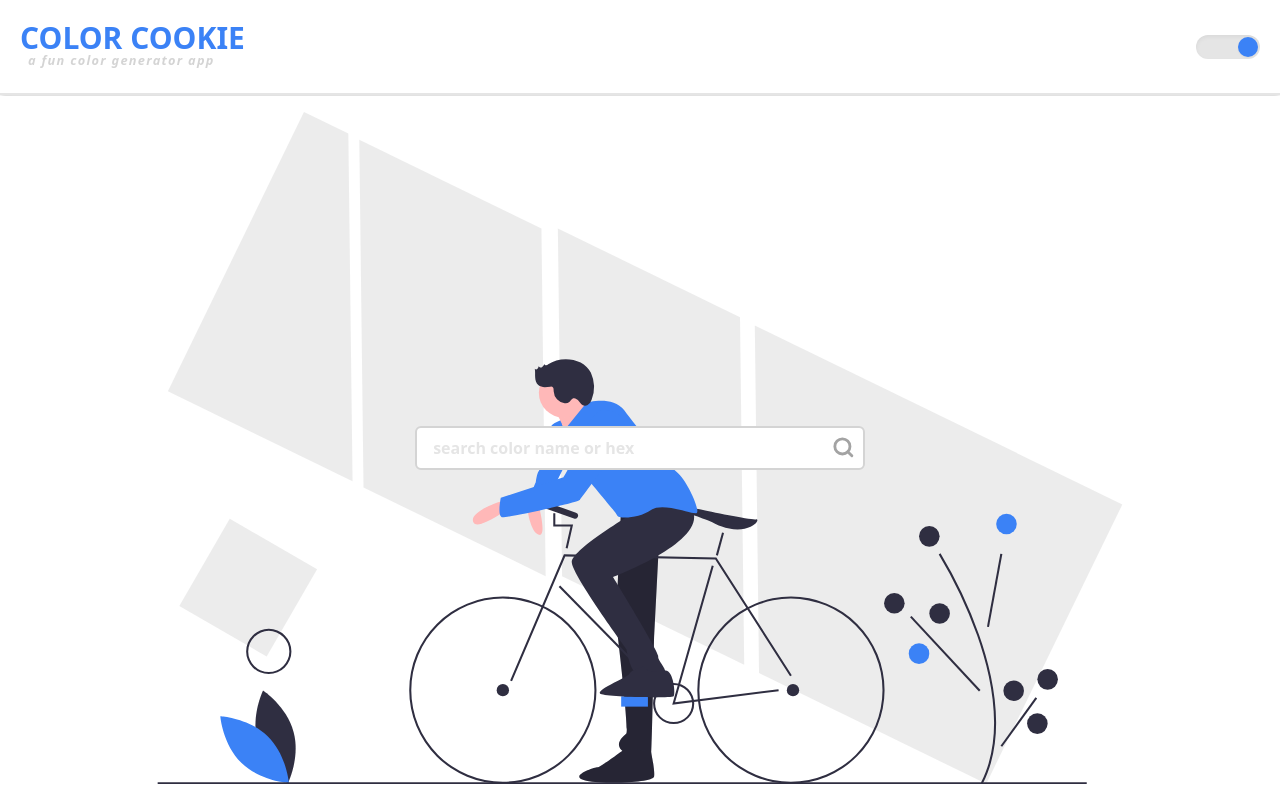
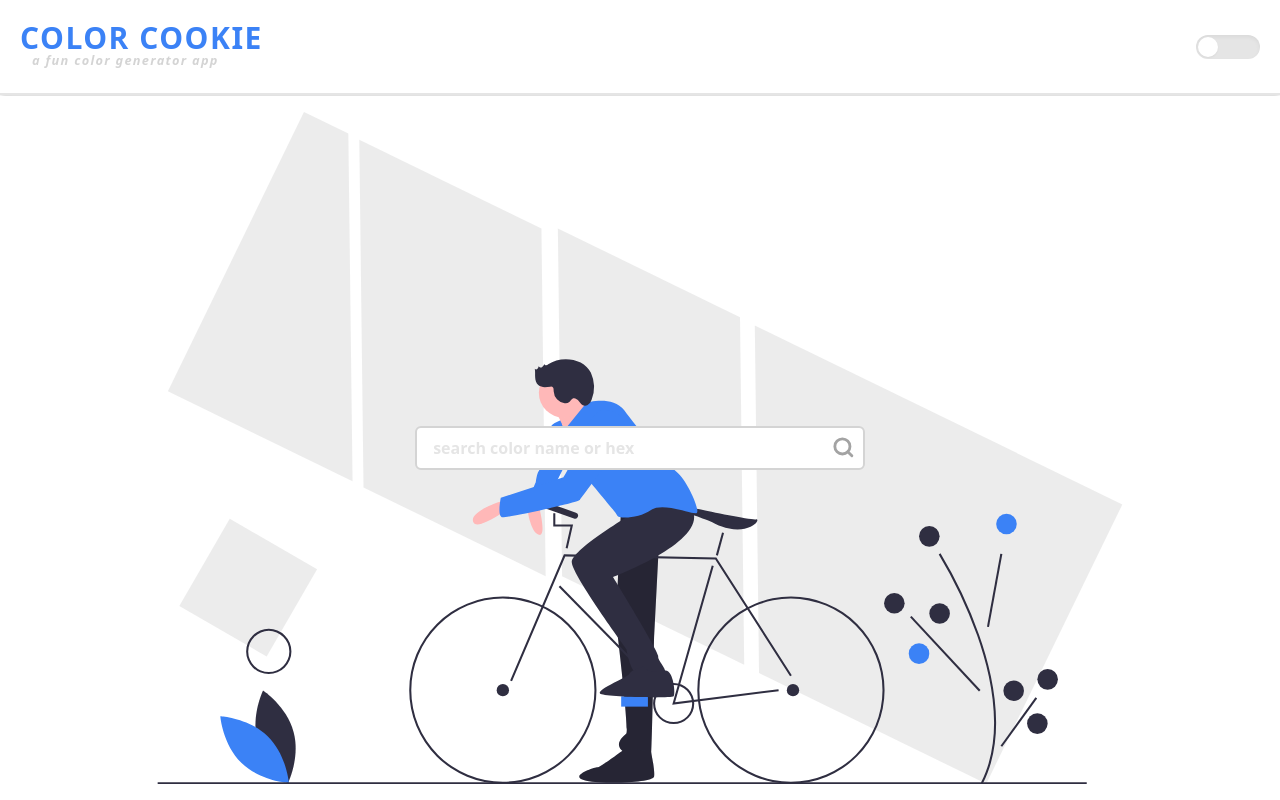
Before and after one commit to Z-T-R-D/color-cookie, a React (Vite) app: page / in a window 1280 px wide. Built offline with nearby package versions, Linux system fonts and the light colour scheme.

Commit message:
added zustand and removed transition

```diff
--- a/src/components/header.tsx
+++ b/src/components/header.tsx
@@ -1,13 +1,18 @@
+import { useStore } from "../context/store";
 import { SlideToggler } from "./slideToggler";
 
 export const Header = () => {
+  const currentColor = useStore((state) => state.currentColor);
   return (
-    <header className="  transition duration-500 ease-in flex justify-between shadow-md p-5 items-center align-middle bg-white  dark:bg-black border-b-2 border-neutral-200 dark:border-neutral-700 ">
+    <header className=" flex justify-between shadow-md p-5 items-center align-middle bg-white dark:bg-black border-b-2 border-neutral-200 dark:border-neutral-700">
       <div className="mb-2 flex flex-col justify-start items-baseline place-content-baseline cursor-default ">
-        <h1 className="text-2xl lg:text-3xl font-bold uppercase text-blue-500">
+        <h1
+          className="text-2xl lg:text-3xl font-bold uppercase text-blue-500 tracking-wider"
+          style={{ color: currentColor }}
+        >
           color cookie
         </h1>
-        <p className="text-[0.8rem] lg:text-md m-[-5px] italic lg:tracking-widest font-semibold text-neutral-300 dark:text-neutral-700 pl-2">
+        <p className="text-[0.8rem] lg:text-md m-[-5px] italic lg:tracking-widest font-semibold text-neutral-300 dark:text-neutral-700 pl-3">
           a fun color generator app
         </p>
       </div>
--- a/src/components/slideToggler.tsx
+++ b/src/components/slideToggler.tsx
@@ -2,8 +2,8 @@ import { useStore } from "../context/store";
 
 export const SlideToggler = () => {
   const darkMode = useStore().darkMode;
-  const toggleDarkMode = useStore().toggleDarkMode;
-
+  const currentColor = useStore((state) => state.currentColor);
+  const toggleDarkMode = useStore((state) => state.toggleDarkMode);
 
   return (
     <div className="relative select-none">
@@ -13,14 +13,15 @@ export const SlideToggler = () => {
         checked={darkMode}
         onChange={toggleDarkMode}
         className={`absolute left-0.5 top-0.5  w-4 sm:w-5 aspect-square rounded-full appearance-none cursor-pointer shadow-sm transition duration-300 ease-in-out ${
-          !darkMode
+          darkMode
             ? "bg-blue-500 transform translate-x-7 sm:translate-x-10"
             : "bg-white "
         }`}
+        style={{ backgroundColor: darkMode? currentColor : "white"}}
       />
       <label
         htmlFor="toggle"
-        className="toggle-label block overflow-hidden w-12 h-5 sm:w-16 sm:h-6 rounded-full cursor-default bg-neutral-200 dark:bg-neutral-00 shadow-inner select-none"
+        className="toggle-label block overflow-hidden w-12 h-5 sm:w-16 sm:h-6 rounded-full cursor-default bg-neutral-200 dark:bg-neutral-700 shadow-inner select-none"
       ></label>
     </div>
   );
```
